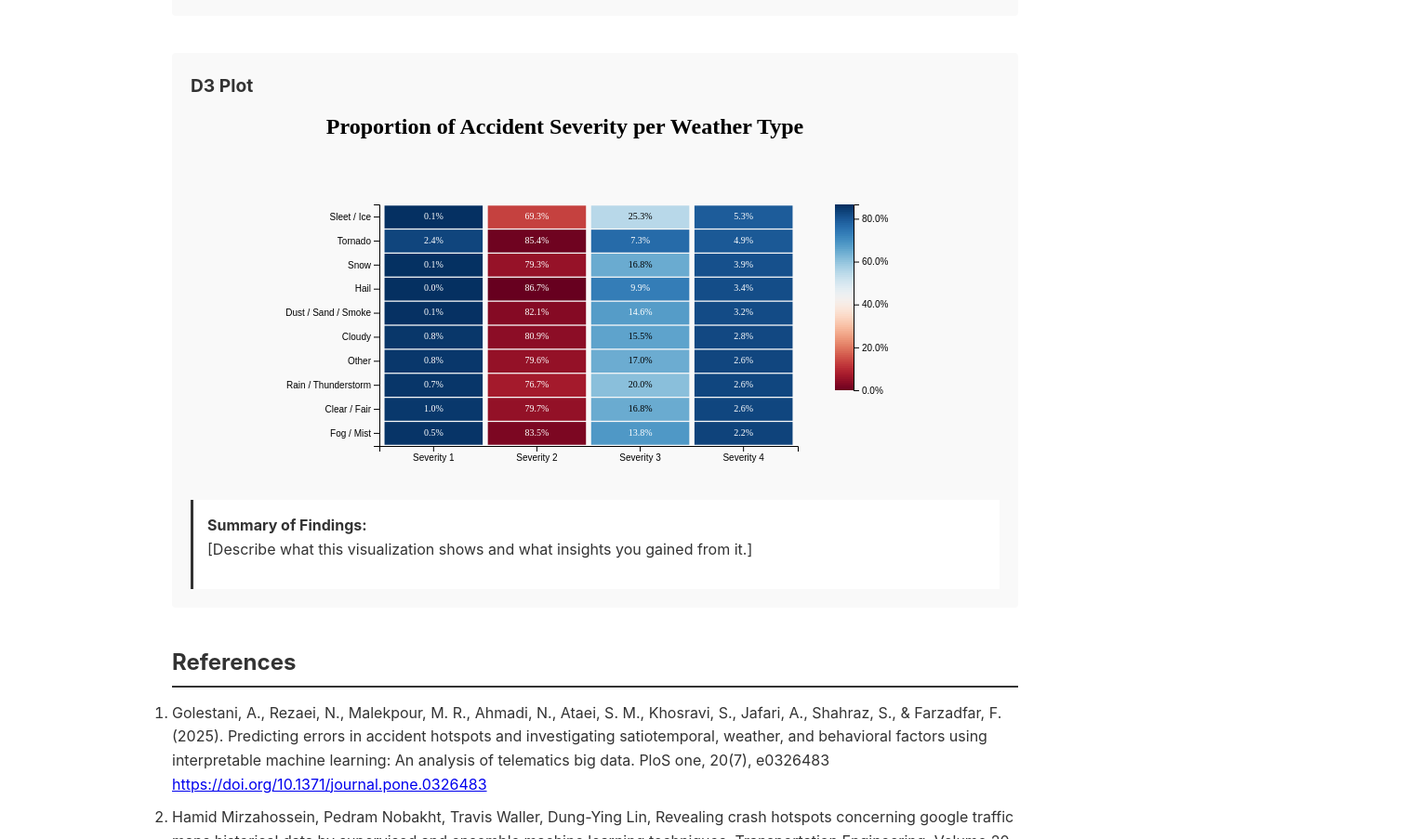
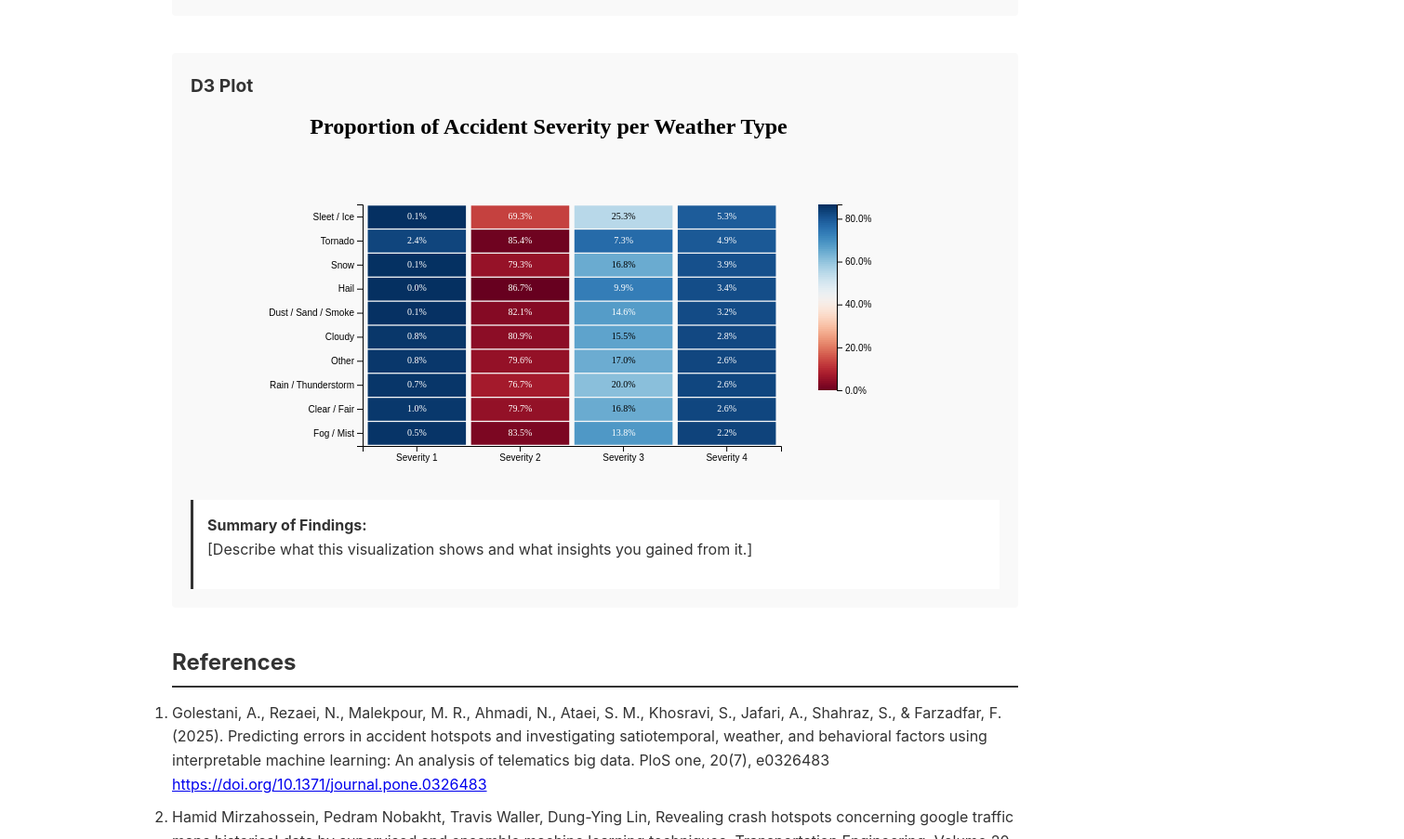
Before and after one commit to mels-ruth/Final_Project, a plain HTML site: page index.html in a window 1280 px wide. Shown: the part 5025-5928 px from the top of the page at 93% size, 1510 px wide, since content can reach past the window. Drawn offline with nearby package versions, Linux system fonts and the light colour scheme; a script that the page names is missing.

Commit message:
Adjusted margins again

```diff
--- a/index.html
+++ b/index.html
@@ -160,12 +160,12 @@
 
         <div class="visualization">
             <h3>D3 Plot</h3>
-            <div style="overflow: hidden; width: 150%; height: 400px;">
+            <div style="overflow: hidden; width: 100%; height: 400px;">
                 <iframe src="weather.html"
                         style="width: 100%;
                             height: 520px;
                             display: block;
-                            margin-left: -250px;
+                            margin-left: -50px;
                             margin-top: -20px;"
                         frameborder="0">
                 </iframe>
```
